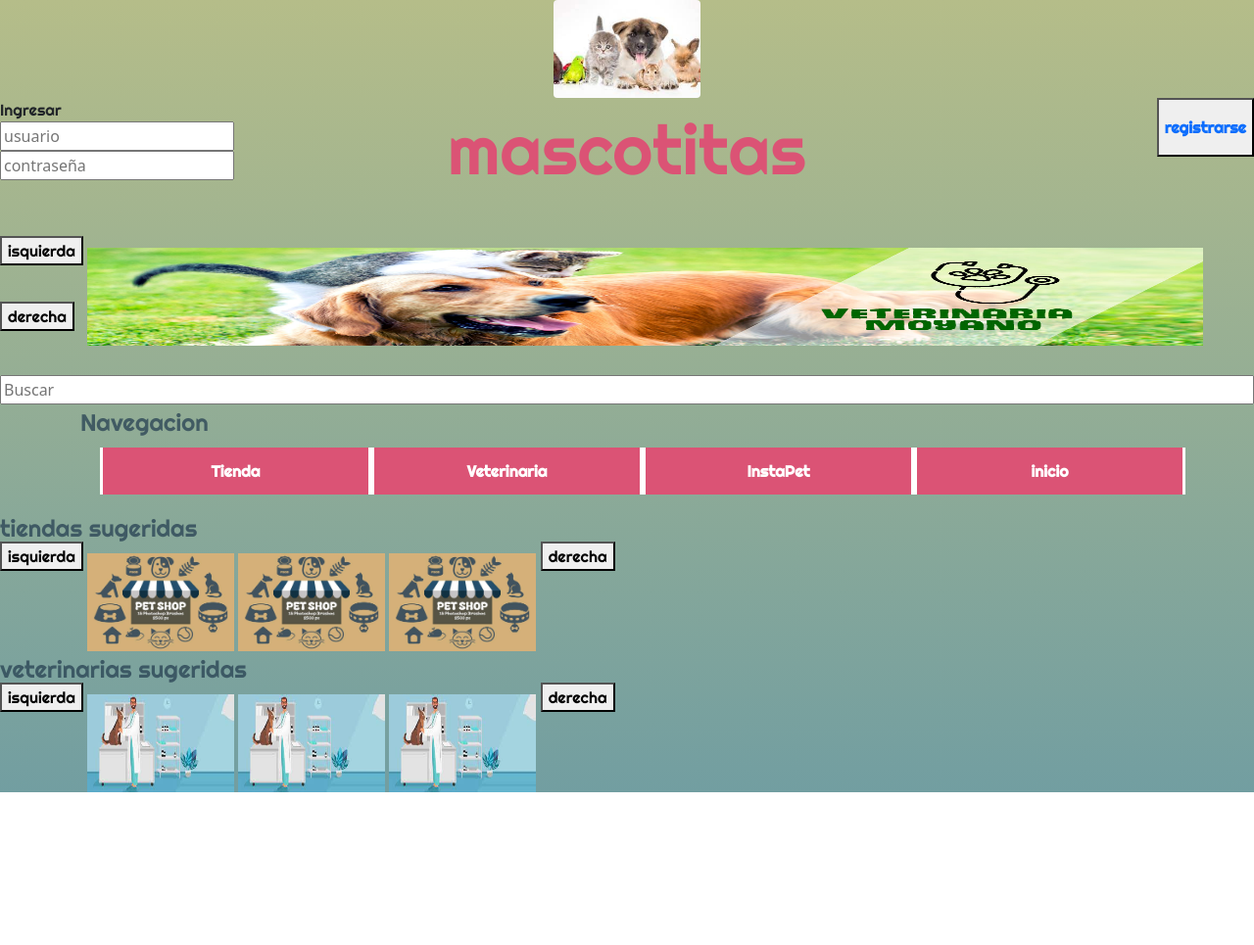
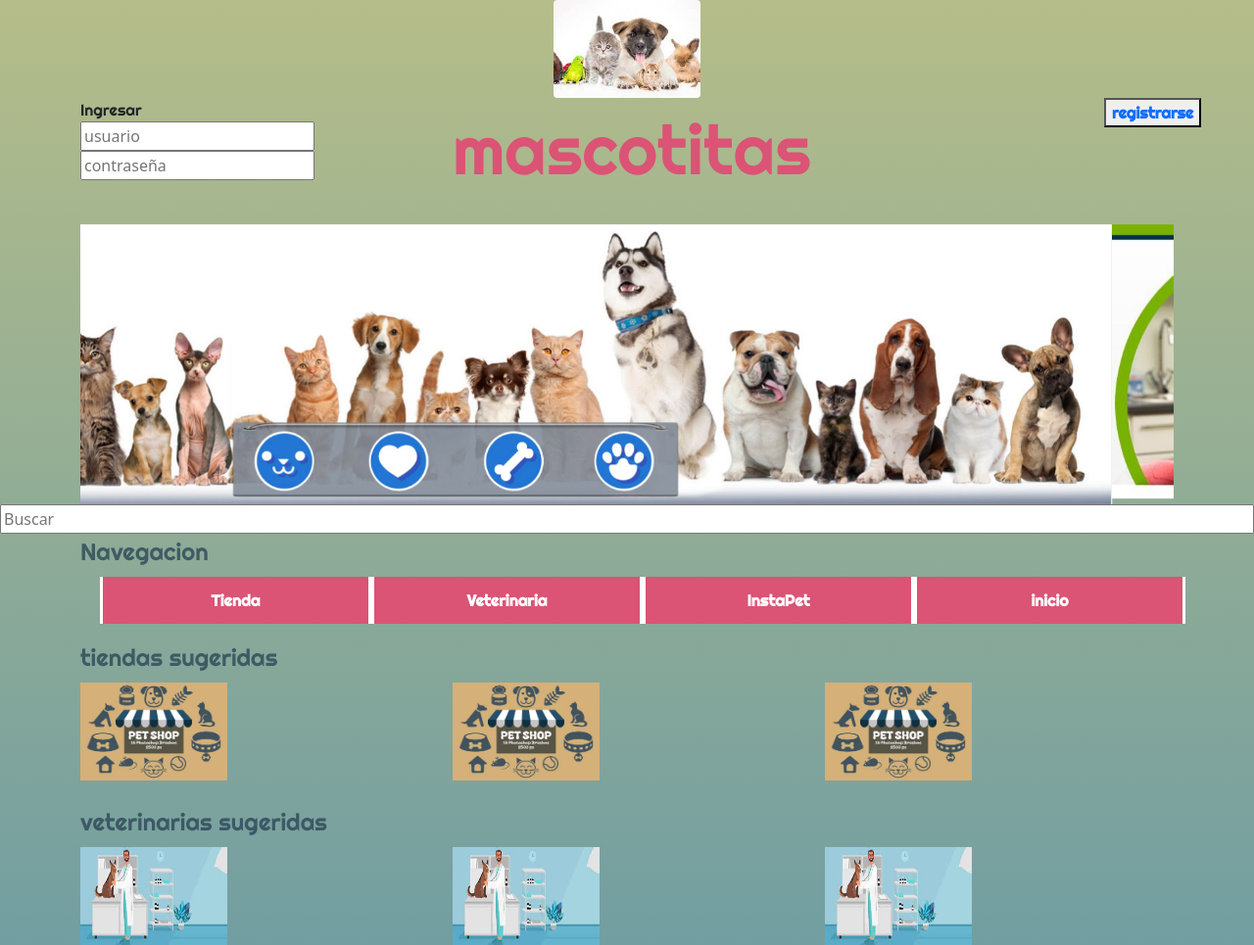
Before and after one commit to IronSersh/proyecto_final, a plain HTML site: page index.html in a window 1280 px wide. Shown: the whole page at 98% size. Before the commit the page ends 809 px from the top, so only its background shows below. Drawn offline with nearby package versions, Linux system fonts and the light colour scheme.

Commit message:
se agrego carrusel y ajuste de panalla

```diff
--- a/css/estilo.css
+++ b/css/estilo.css
@@ -127,13 +127,7 @@ table{
 .pag{
     color: white;
 }
-div{
-    display: flex;
-    flex-direction: row;
-    justify-content: space-around;
-    align-items: center;
-    flex-wrap: nowrap;
-}
+
 #veterinarias{
     display: flex;
     align-content: center;
@@ -188,27 +182,15 @@ textarea{
 img:hover{
     transform:scale(1.1) ;
 }
-#arriba{
-    display: grid;
-    grid-template-columns: 25% 25% 25% 25%;
-    grid-template-rows:10% ;
-    grid-template-areas:"login big big regis";
-}
-#ingres{
-    grid-area: login;
-    justify-self: start;
-}
+
 #bigtitulo{
-    grid-area: big;
     text-align: center;
     font-family: 'Righteous', cuersive,sans-serif;
     color: rgb(219,83,117);
 }
 #reg{
-  grid-area: regis;
-
-  height: 60px;
-  justify-self: end;
+    display: flex;
+    align-items: end;
 }
 
 fieldset{
--- a/index.html
+++ b/index.html
@@ -16,34 +16,58 @@
 <body id="bod">
     <!--se aplico img de boostrap-->
     <img class="img-fluid rounded mx-auto d-block" src="imagenes/logo.jpg" alt="logo de mascotas" height="100" width="150">
-    <section id="arriba">
+    <section class="container-lg container-sm">
     <!--logo y loguin-->
+        <div class="row">
+            <div class="col-sm-6 col-lg-4 ">
             <form action="" id="ingres">
              <label for="login">Ingresar</label>
             <br>
             <input type="text" placeholder="usuario">
             <br>
              <input type="password" placeholder="contraseña">
+            </div>
          </form>
+         <div class="col-sm-12 col-lg-4 ">
+            <header id="bigtitulo" >mascotitas</header>
+            </div>
 <!--registro lleva a la pagina de registro-->
+            <div class="col-sm-6 col-lg-1 offset-md-3">
              <button id="reg"><a href="paginaregistro1.html">
                 <label for="sigin">registrarse</label></a>
              </button>
+             </div>
+            </div>
+        </div>
+    </section>
 
-    <br>
-    <header id="bigtitulo">mascotitas</header>
-</section>
 <!--baner destacados-->
     <br>
-        <button class="baner"><label for="isquiuerda">isquierda</label></button>
-        <img src="imagenes/baner.jpg" alt="foto de tienda destacada" height="100" width="89%">
-        <button class="baner"><label for="derecha">derecha</label></button>
-    <br>
-
+    <div id="carouselExampleSlidesOnly" class="carousel slide container-lg" data-bs-ride="carousel">
+        <div class="carousel-inner">
+          <div class="carousel-item active">
+            <img src="imagenes/carousel/002.jpg" class="d-block w-100 img-fluid" alt="...">
+          </div>
+          <div class="carousel-item">
+            <img src="imagenes/carousel/311245-Clinica-Veterinaria-Onavet-banner.jpg" class="d-block w-100 img-fluid" alt="...">
+          </div>
+          <div class="carousel-item">
+            <img src="imagenes/carousel/546536-Veterinaria-Corrientes-banner.jpg" class="d-block w-100 img-fluid" alt="...">
+          </div>
+        </div>
+      <button class="carousel-control-prev" type="button" data-bs-target="#carouselExampleControls" data-bs-slide="prev">
+        <span class="carousel-control-prev-icon" aria-hidden="true"></span>
+        <span class="visually-hidden">Previous</span>
+      </button>
+      <button class="carousel-control-next" type="button" data-bs-target="#carouselExampleControls" data-bs-slide="next">
+        <span class="carousel-control-next-icon" aria-hidden="true"></span>
+        <span class="visually-hidden">Next</span>
+      </button>
+    </div>
     <input class="buscar" type="search" placeholder="Buscar">
     <!--se aplico grid de boostrap-->
         <!--lista de navegacion-->
-        <fieldset class="container">
+        <fieldset class="container-lg container-sm">
             <legend>Navegacion</legend>
             <ol class="row">
                 <li class="list col"><a class="pag" href="pagina1.html">
@@ -62,21 +86,34 @@
             </ol>
         </fieldset>
     <!--sugeridos-->
-    <fieldset class="cuadros">
+
+    <div class="container">
         <legend>tiendas sugeridas</legend>
-        <button class="baner"><label for="isquiuerda">isquierda</label></button>
+        <div class="row">
+            <div class="col-sm-12 col-lg-4 ">
             <img src="imagenes/pet-shop.jpg" alt="una tienda" height="100" width="150">
+            </div>
+            <div class="col-sm-12 col-lg-4 ">
             <img src="imagenes/pet-shop.jpg" alt="una tienda" height="100" width="150">
+            </div>
+            <div class="col-sm-12 col-lg-4 ">
             <img src="imagenes/pet-shop.jpg" alt="una tienda" height="100" width="150">
-        <button class="baner"><label for="derecha">derecha</label></button>
+            </div>
+        </div>
     <br>
         <legend>veterinarias sugeridas</legend>
-        <button class="baner"><label for="isquiuerda">isquierda</label></button>
+        <div class="row">
+            <div class="col-sm-12 col-lg-4 ">
             <img src="imagenes/veterinario.jpg" alt="una veterinaria" height="100" width="150">
+            </div>
+            <div class="col-sm-12 col-lg-4 ">
             <img src="imagenes/veterinario.jpg" alt="una veterinaria" height="100" width="150">
+            </div>
+            <div class="col-sm-12 col-lg-4 ">
             <img src="imagenes/veterinario.jpg" alt="una veterinaria" height="100" width="150">
-        <button class="baner"><label for="derecha">derecha</label></button>
-    </fieldset>
+            </div>
+        </div>
+    </div>
     <script src="https://cdn.jsdelivr.net/npm/bootstrap@5.0.2/dist/js/bootstrap.bundle.min.js" integrity="sha384-MrcW6ZMFYlzcLA8Nl+NtUVF0sA7MsXsP1UyJoMp4YLEuNSfAP+JcXn/tWtIaxVXM" crossorigin="anonymous"></script>
 </body>
 </html>
```
Also changed, not shown: imagenes/carousel/002.jpg (added), imagenes/carousel/311245-Clinica-Veterinaria-Onavet-banner.jpg (added), imagenes/carousel/546536-Veterinaria-Corrientes-banner.jpg (added). Lines whose indentation alone changed are shown as unchanged.
